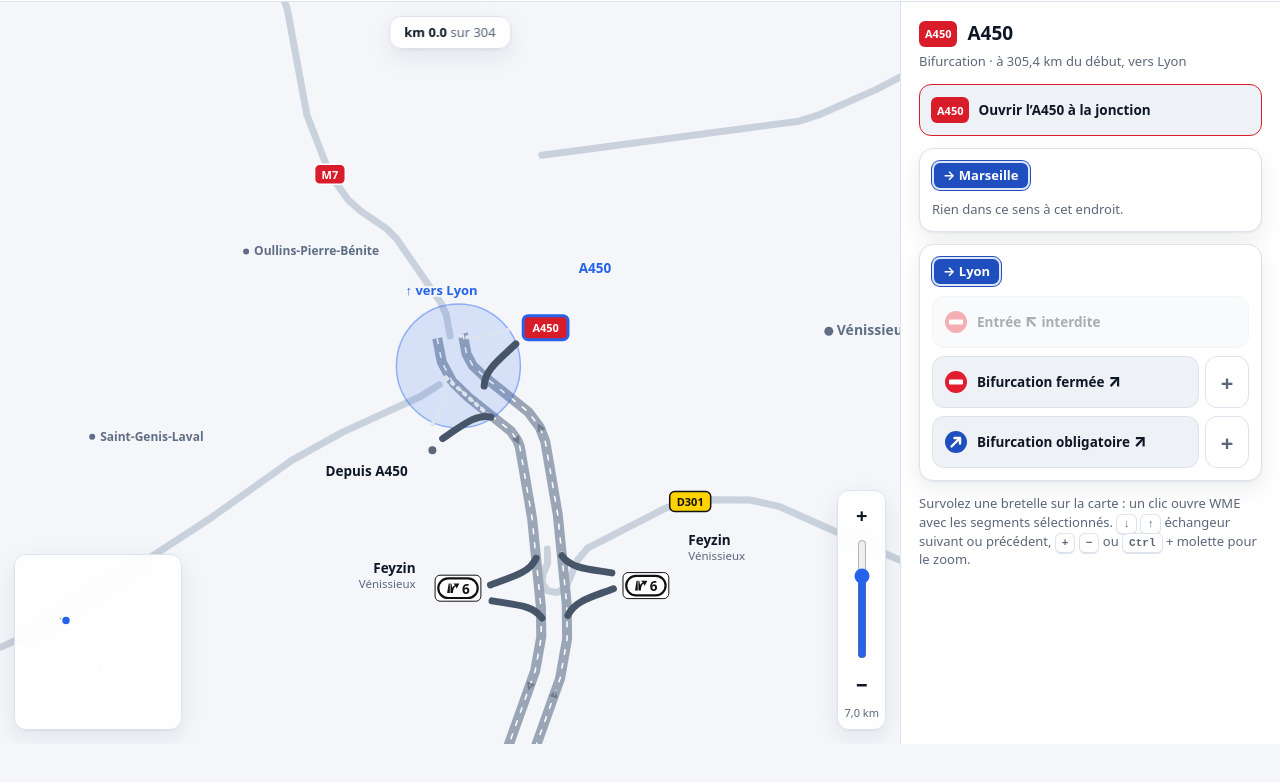
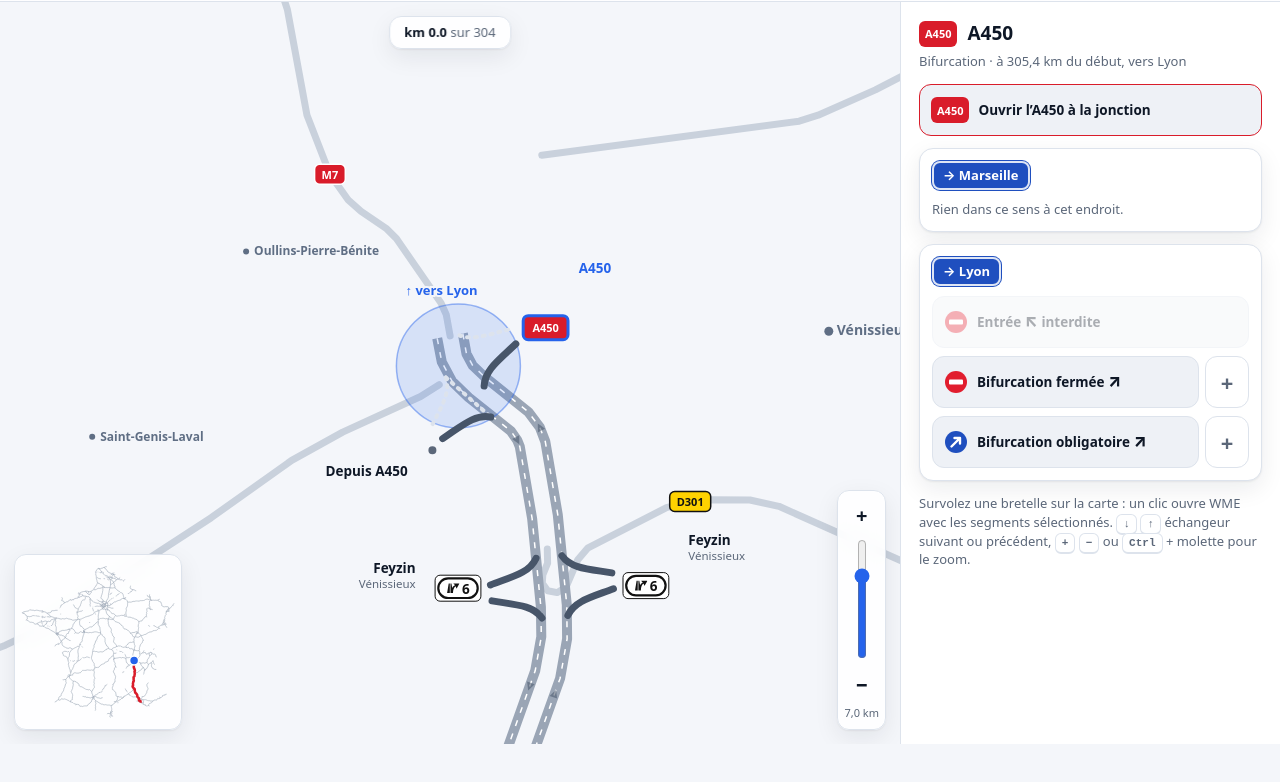
Before and after one commit to DrSlump34/fermer-echangeur, a plain HTML site: page carte.html in a window 1280 px wide. Shown: the part 56-838 px from the top of the page. Drawn offline with Linux system fonts and the light colour scheme.

Commit message:
Carte : la mini-carte cadre le territoire de la vue (métropole + Corse, ou le DOM) au lieu de tout le réseau outre-mer compris

```diff
--- a/carte.html
+++ b/carte.html
@@ -830,14 +830,20 @@ $('detail').addEventListener('click', ev => {
 let MINI = null;
 function dessinerMini() {
   const W = $('mini').clientWidth, Hh = $('mini').clientHeight;
+  /* Seulement le TERRITOIRE de la vue : les routes dont le centre est à moins de 15° (~1 600 km) de la vue en cours
+     (métropole + Corse, ou le DOM affiché). Avec tout le réseau, l'emprise allait de la Martinique (−61°) à la
+     Nouvelle-Calédonie (+166°) : la métropole tenait en quelques pixels, la mini-carte n'était plus qu'un point (23/11). */
+  const centre = ps => { let x = 0, y = 0, n = 0; for (const p of ps) for (const [lo, la] of p) { x += lo; y += la; n++; } return n ? [x / n, y / n] : null; };
+  const ref = LON0 || LAT0 ? [LON0, LAT0] : centre(RESEAU[etat.route] || []);
+  const VUS = Object.entries(RESEAU).filter(([r, ps]) => { if (!ref || r === etat.route) return true; const c = centre(ps); return c && Math.hypot((c[0] - ref[0]) * Math.cos(ref[1] * Math.PI / 180), c[1] - ref[1]) < 15; });
   let lo0 = 180, la0 = 90, lo1 = -180, la1 = -90;
-  for (const p of Object.values(RESEAU).flat()) for (const [lo, la] of p) { lo0 = Math.min(lo0, lo); lo1 = Math.max(lo1, lo); la0 = Math.min(la0, la); la1 = Math.max(la1, la); }
+  for (const p of VUS.map(([, ps]) => ps).flat()) for (const [lo, la] of p) { lo0 = Math.min(lo0, lo); lo1 = Math.max(lo1, lo); la0 = Math.min(la0, la); la1 = Math.max(la1, la); }
   const cx = Math.cos((la0 + la1) / 2 * Math.PI / 180), s = Math.min((W - 14) / ((lo1 - lo0) * cx), (Hh - 14) / (la1 - la0));
   const ox = (W - (lo1 - lo0) * cx * s) / 2, oy = (Hh - (la1 - la0) * s) / 2;
   const f = ([lo, la]) => [ox + (lo - lo0) * cx * s, oy + (la1 - la) * s];
   MINI = { f, inv: (x, y) => [(x - ox) / (cx * s) + lo0, la1 - (y - oy) / s] };
   const ligne = (p, c) => '<polyline class="' + c + '" points="' + p.map(f).map(q => q[0].toFixed(1) + ',' + q[1].toFixed(1)).join(' ') + '"/>';
-  $('miniSvg').innerHTML = Object.entries(RESEAU).map(([r, ps]) => r === etat.route ? '' : ps.map(p => ligne(p, 'r')).join('')).join('')
+  $('miniSvg').innerHTML = VUS.map(([r, ps]) => r === etat.route ? '' : ps.map(p => ligne(p, 'r')).join('')).join('')
     + (RESEAU[etat.route] || []).map(p => ligne(p, 'moi')).join('') + '<circle class="ici" id="miniIci" r="4.5"/>';
 }
 function majMiniIci(p) {
```
